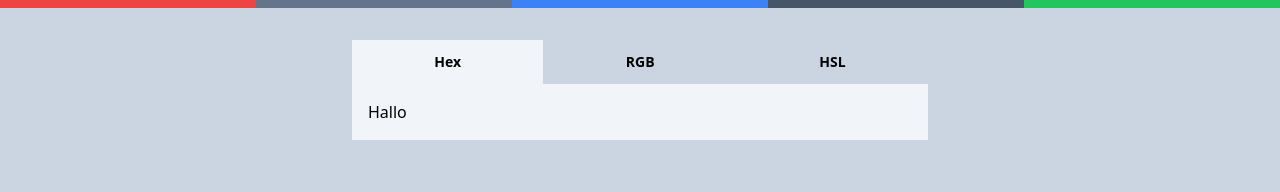
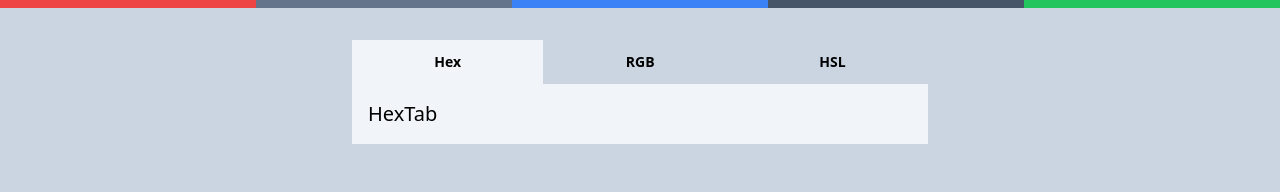
Before and after one commit to reactry/shades, a React (Create React App) app: page / in a window 1280 px wide. Shown: the top 192 px of the page. Built offline with nearby package versions, Linux system fonts and the light colour scheme.

Commit message:
Added a component for each tab * HexTab, RGBTab and HSLTab * implemented getCurrentTab()

```diff
--- a/src/MainComponent/ColorInput/ColorInput.js
+++ b/src/MainComponent/ColorInput/ColorInput.js
@@ -1,6 +1,10 @@
 import React from 'react';
 
 import TopTabBar from './TopTabBar';
+
+import HexTab from './HexTab';
+import RGBTab from './RGBTab';
+import HSLTab from './HSLTab';
 
 const tabs = [
 	{
@@ -24,12 +28,24 @@ export default function ColorInput ({
 	let topTabBarProps = {
 		tabs, currentTabIndex, setCurrentTabIndex
 	};
+
+	function getCurrentTab () {
+		let currentTabTitle = tabs[currentTabIndex].title;
+		if (currentTabTitle === "Hex") {
+			return <HexTab />;
+		} else if (currentTabTitle === "RGB") {
+			return <RGBTab />;
+		} else if (currentTabTitle === "HSL") {
+			return <HSLTab />;
+		}
+	}
+
 	return (
 		<div className="ColorInput bg-slate-300 py-8">
 			<div className="max-w-xl m-auto bg-slate-100">
 				<TopTabBar {...topTabBarProps} />
 				<div className="p-4">
-					<h2>Hallo</h2>
+					{getCurrentTab()}
 				</div>
 			</div>
 		</div>
--- /dev/null
+++ b/src/MainComponent/ColorInput/HSLTab.js
@@ -0,0 +1,10 @@
+
+
+
+export default function HSLTab ({}) {
+	return (
+		<div className="HSLTab">
+			<h1 className="text-xl">HSLTab</h1>
+		</div>
+	);
+}
--- /dev/null
+++ b/src/MainComponent/ColorInput/HexTab.js
@@ -0,0 +1,10 @@
+
+
+
+export default function HexTab ({}) {
+	return (
+		<div className="HexTab">
+			<h1 className="text-xl">HexTab</h1>
+		</div>
+	);
+}
--- /dev/null
+++ b/src/MainComponent/ColorInput/RGBTab.js
@@ -0,0 +1,10 @@
+
+
+
+export default function RGBTab ({}) {
+	return (
+		<div className="RGBTab">
+			<h1 className="text-xl">RGBTab</h1>
+		</div>
+	);
+}
```
